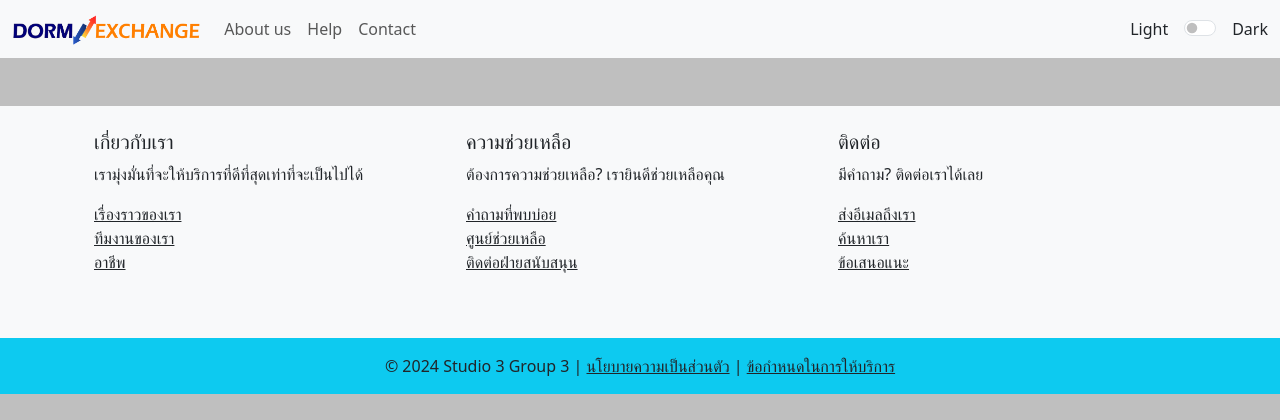
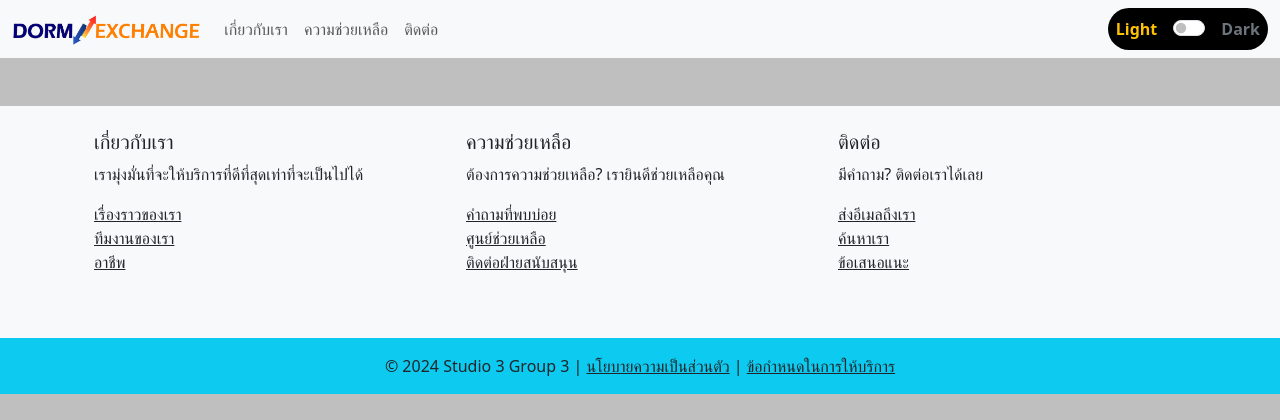
Before and after one commit to Achitapol888/Studio3, a Django app: page /base/ in a window 1280 px wide. Shown: the top 420 px of the page. Run offline with Django 5.2, Linux system fonts and the light colour scheme.

Commit message:
fix a bit

```diff
--- a/web/mysite/myapp/templates/myweb/base.html
+++ b/web/mysite/myapp/templates/myweb/base.html
@@ -18,6 +18,27 @@
 
     {% endblock %}
     <style>
+
+        .form-check-input:checked {
+            background-color: #383838; /* Change to your desired color */
+            border-color: #383838; /* Match the border color to the background */
+        }
+
+        /* Change the color of the slider thumb */
+        .form-check-input:checked:focus {
+            box-shadow: 0 0 0 0.2rem rgba(140, 140, 140, 0.5); /* Change shadow color to match */
+        }
+
+        /* Styling for the switch when unchecked */
+        .form-check-input {
+            background-color: ##ffffff; /* Background color when unchecked */
+            border-color: ##ffffff; /* Border color when unchecked */
+        }
+
+        .form-check-input:focus {
+            box-shadow: 0 0 0 0.2rem rgba(255, 255, 255, 0.5); /* Focus shadow for the unchecked state */
+        }
+
         /* Additional styles for dark mode */
         .text-light a {
             color: rgba(255, 255, 255, 0.8);
@@ -45,17 +66,18 @@
         </a>
         <div class="collapse navbar-collapse" id="navbarSupportedContent">
             <ul class="navbar-nav me-auto mb-2 mb-lg-0">
-                <li class="nav-item"><a class="nav-link" id="aboutUsLink" href="#">About us</a></li>
-                <li class="nav-item"><a class="nav-link" id="helpLink" href="#">Help</a></li>
-                <li class="nav-item"><a class="nav-link" id="contactLink" href="#">Contact</a></li>
+                <li class="nav-item"><a class="nav-link" id="aboutUsLink" href="#">เกี่ยวกับเรา</a></li>
+                <li class="nav-item"><a class="nav-link" id="helpLink" href="#">ความช่วยเหลือ</a></li>
+                <li class="nav-item"><a class="nav-link" id="contactLink" href="#">ติดต่อ</a></li>
             </ul>
-            <div class="d-flex align-items-center">
-                <span id = "light_span" class="me-2">Light</span>
+            <div class="d-flex align-items-center bg-black rounded-pill p-2">
+                <span id="light_span" class="me-2 text-warning"><b>Light</b></span>
                 <div class="form-check form-switch mx-2">
-                    <input class="form-check-input" type="checkbox" id="themeSwitch" onchange="toggleTheme()" aria-label="Toggle dark/light mode">
+                    <input class="form-check-input" type="checkbox" id="themeSwitch" onchange="toggleTheme()" aria-label="Toggle dark/light mode" data-bs-toggle="tooltip" data-bs-placement="top" title="Toggle Dark/Light Mode">
                 </div>
-                <span id = "dark_span" class="">Dark</span>
+                <span id="dark_span" class="text-secondary"><b>Dark</b></span>
             </div>
+
         </div>
     </div>
 </nav>
@@ -66,7 +88,7 @@
     {% endblock %}
 </div>
 
-<footer class="bg-light text-center text-lg-start mt-5">
+<footer id="footer_bg" class="bg-light text-center text-lg-start mt-5">
     <div class="container p-4">
         <div class="row">
             <div class="col-md-4 mb-4">
@@ -108,55 +130,72 @@
 <script>
     function toggleTheme() {
         const body = document.body;
-        const isDark = body.classList.toggle('bg-dark');
+
+        // Toggle body classes for dark mode
+        body.classList.toggle('bg-dark');
         body.classList.toggle('text-white');
 
         const footer_below = document.getElementById('footer_below');
+
+        // Ensure footer background toggles correctly
         footer_below.classList.toggle('bg-info');
-        footer_below.classList.toggle('bg-black');
+        footer_below.classList.toggle('bg-black');  // This line should ensure footer turns black
 
+        // Ensure this ID exists in your HTML
         const profile_bg = document.getElementById('profile_bg');
         if (profile_bg) {
             profile_bg.classList.toggle('bg-black');
         }
 
-        // Toggle link colors
+        // Toggle link colors for better readability
         const links = document.querySelectorAll('a');
         links.forEach(link => {
-            link.classList.toggle('text-white', isDark); // Change to white in dark mode
-            link.classList.toggle('text-dark', !isDark); // Change to dark in light mode
+            link.classList.toggle('text-white'); // Change to light color
+            link.classList.toggle('text-dark');  // Change to dark color
         });
 
         const navbar = document.querySelector('.navbar');
-        navbar.classList.toggle('navbar-dark', isDark);
-        navbar.classList.toggle('bg-black', isDark);
-        navbar.classList.toggle('navbar-light', !isDark);
-        navbar.classList.toggle('bg-body-tertiary', !isDark);
+        // Toggle navbar classes
+        navbar.classList.toggle('navbar-dark');
+        navbar.classList.toggle('bg-black');
+        navbar.classList.toggle('navbar-light');
+        navbar.classList.toggle('bg-body-tertiary');
 
+        // Toggle light span colors
         const light_span = document.getElementById("light_span");
-        light_span.classList.toggle('text-primary', !isDark);
-        light_span.classList.toggle('text-secondary', isDark);
+        if (light_span) {  // Added check to prevent errors
+            light_span.classList.toggle('text-warning');
+            light_span.classList.toggle('text-secondary');
+        }
 
+        // Toggle dark span colors
         const dark_span = document.getElementById("dark_span");
-        dark_span.classList.toggle('text-secondary', !isDark);
-        dark_span.classList.toggle('text-primary', isDark);
+        if (dark_span) {  // Added check to prevent errors
+            dark_span.classList.toggle('text-secondary');
+            dark_span.classList.toggle('text-white');
+        }
 
-        const footer = document.querySelector('footer');
-        footer.classList.toggle('bg-black', isDark);
-        footer.classList.toggle('text-white', isDark);
+        // Toggle footer styles - make sure this toggles correctly
+        const footer = document.getElementById("footer_bg")
+        footer.classList.toggle('bg-light');  // Ensure footer also changes to black if needed
+        footer.classList.toggle('bg-black');  // Ensure footer also changes to black if needed
 
-        // Ensure this ID exists in your HTML if you're using it
+        // Ensure this ID exists in your HTML
         const profile_modal = document.getElementById('editProfileModalLabel');
         if (profile_modal) {
-            profile_modal.classList.toggle('text-back');
+            profile_modal.classList.toggle('text-back');  // Ensure correct color is toggled
         }
 
         const profile_text = document.getElementById('profile_text');
         if (profile_text) {
-            profile_text.classList.toggle('text-white', isDark);
+            profile_text.classList.toggle('text-white');
         }
+
     }
+
+
 </script>
+
 
 
 <!-- Include Bootstrap's JS bundle -->
```
